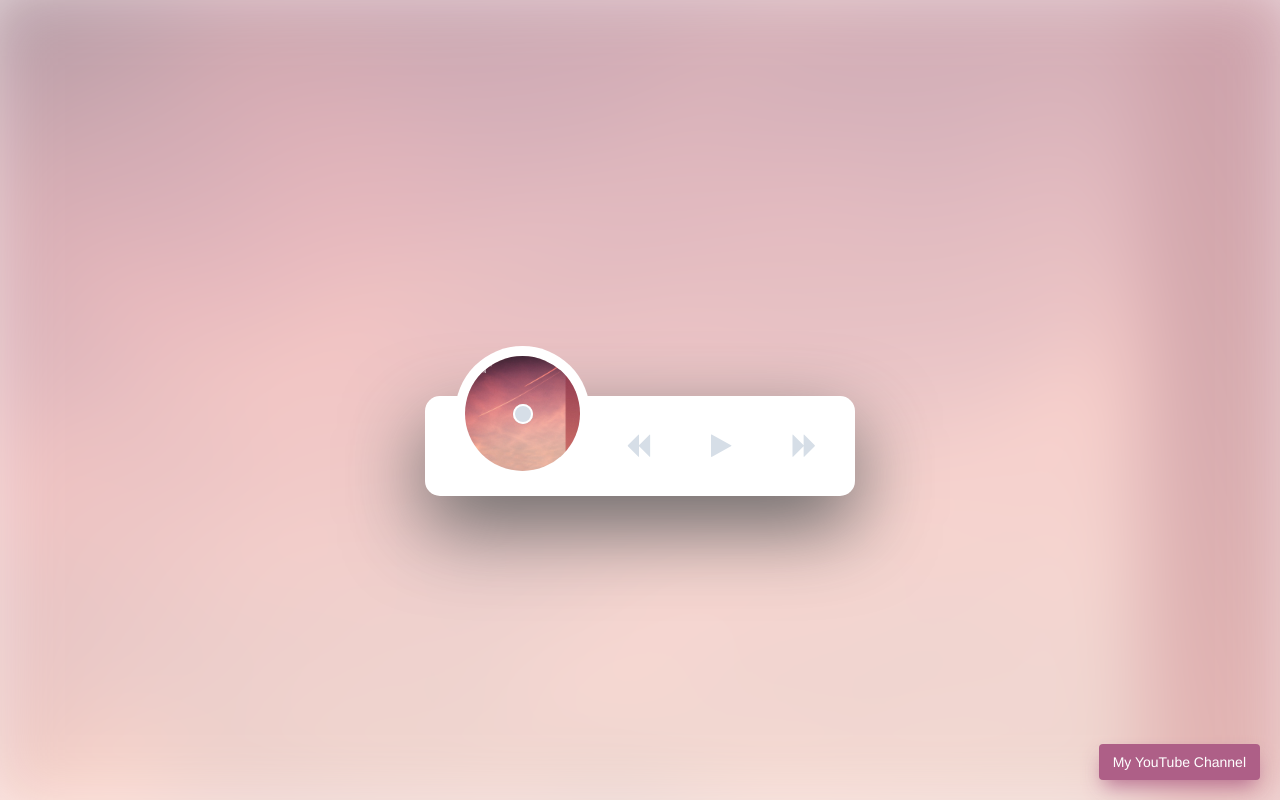
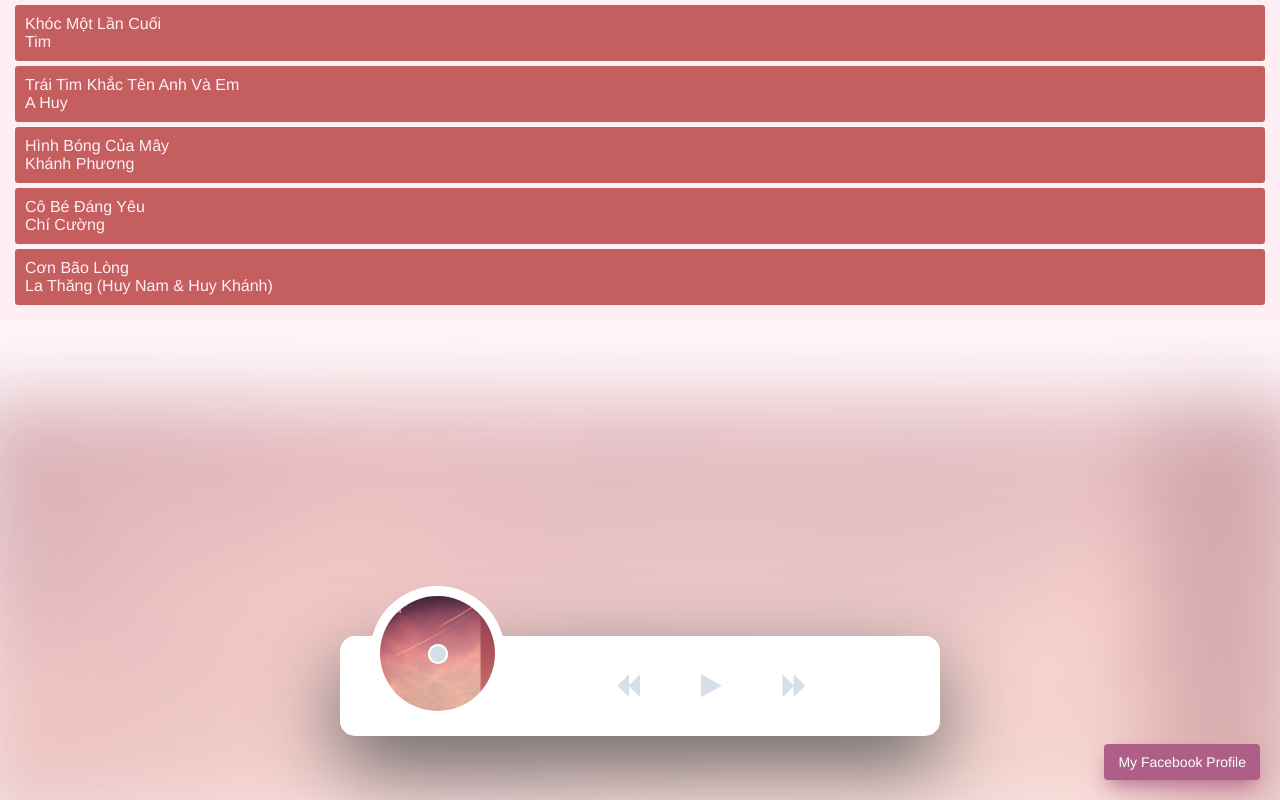
Before and after one commit to VietHoc/viethocle.tk, a plain HTML site: page index.html in a window 1280 px wide. Drawn offline with nearby package versions, Linux system fonts and the light colour scheme.

Commit message:
Add album to select.

```diff
--- a/index.html
+++ b/index.html
@@ -14,6 +14,33 @@
 <body>
     <!-- Tracks used in this music/audio player application are free to use. I downloaded them from Soundcloud and NCS websites. I am not the owner of these tracks. -->
 
+    <div class="album">
+        <div class="song"
+             id="song-1">
+            <div id="song-name-1"></div>
+            <div id="singer-1"></div>
+        </div>
+        <div class="song"
+             id="song-2">
+            <div id="song-name-2"></div>
+            <div id="singer-2"></div>
+        </div>
+        <div class="song"
+             id="song-3">
+            <div id="song-name-3"></div>
+            <div id="singer-3"></div>
+        </div>
+        <div class="song"
+             id="song-4">
+            <div id="song-name-4"></div>
+            <div id="singer-4"></div>
+        </div>
+        <div class="song"
+             id="song-5">
+            <div id="song-name-5"></div>
+            <div id="singer-5"></div>
+        </div>
+    </div>
     <div id="app-cover">
         <div id="bg-artwork"></div>
         <div id="bg-layer"></div>
@@ -71,9 +98,9 @@
     </div>
 
 
-    <a href="https://www.youtube.com/channel/UC7hSS_eujjZOEQrjsda76gA/videos"
+    <a href="https://www.facebook.com/viethocpro"
        target="_blank"
-       id="ytd-url">My YouTube Channel</a>
+       id="ytd-url">My Facebook Profile</a>
 
     <script src="music.js"></script>
     </script>
--- a/music.js
+++ b/music.js
@@ -246,5 +246,39 @@ $(function () {
     });
   }
 
+  function initAlbums() {
+    for (var index = 0; index < 5; index++) {
+      $('#song-name-' + (index + 1)).text(albums[index]);
+      $('#singer-' + (index + 1)).text(trackNames[index]);
+    }
+
+    $('#song-1').click(() => {
+      playMusic(-1);
+    });
+
+    $('#song-2').click(() => {
+      playMusic(0);
+    });
+
+    $('#song-3').click(() => {
+      playMusic(1);
+    });
+
+    $('#song-4').click(() => {
+      playMusic(2);
+    });
+
+    $('#song-5').click(() => {
+      playMusic(3);
+    });
+  }
+
+  function playMusic(index) {
+    currIndex = index;
+    selectTrack(0);
+    playPause();
+  }
+
   initPlayer();
+  initAlbums();
 });
--- a/styles.css
+++ b/styles.css
@@ -8,23 +8,33 @@ body {
     background-color: #ffeff5;
 }
 
+.song {
+    margin: 5px 15px;
+    padding: 10px;
+    border-radius: 3px;
+    background-color: #c55e5e;
+    height: auto;
+    color: #ffeff5;
+    cursor: pointer;
+}
+
 #app-cover {
     position: absolute;
-    top: 50%;
+    top: 80%;
     right: 0;
     left: 0;
-    width: 430px;
+    width: 600px;
     height: 100px;
     margin: -4px auto;
 }
 
 #bg-artwork {
     position: fixed;
-    top: -30px;
+    top: 50%;
     right: -30px;
     bottom: -30px;
     left: -30px;
-    background-image: url("https://raw.githubusercontent.com/himalayasingh/music-player-1/master/img/_1.jpg");
+    background-image: url("images/_1.jpg");
     background-repeat: no-repeat;
     background-size: cover;
     background-position: 50%;
@@ -35,7 +45,7 @@ body {
 
 #bg-layer {
     position: fixed;
-    top: 0;
+    top: 40%;
     right: 0;
     bottom: 0;
     left: 0;
@@ -270,7 +280,7 @@ body {
 #player-controls {
     width: 250px;
     height: 100%;
-    margin: 0 5px 0 141px;
+    margin: 0 100px 0 141px;
     float: right;
     overflow: hidden;
 }
```
